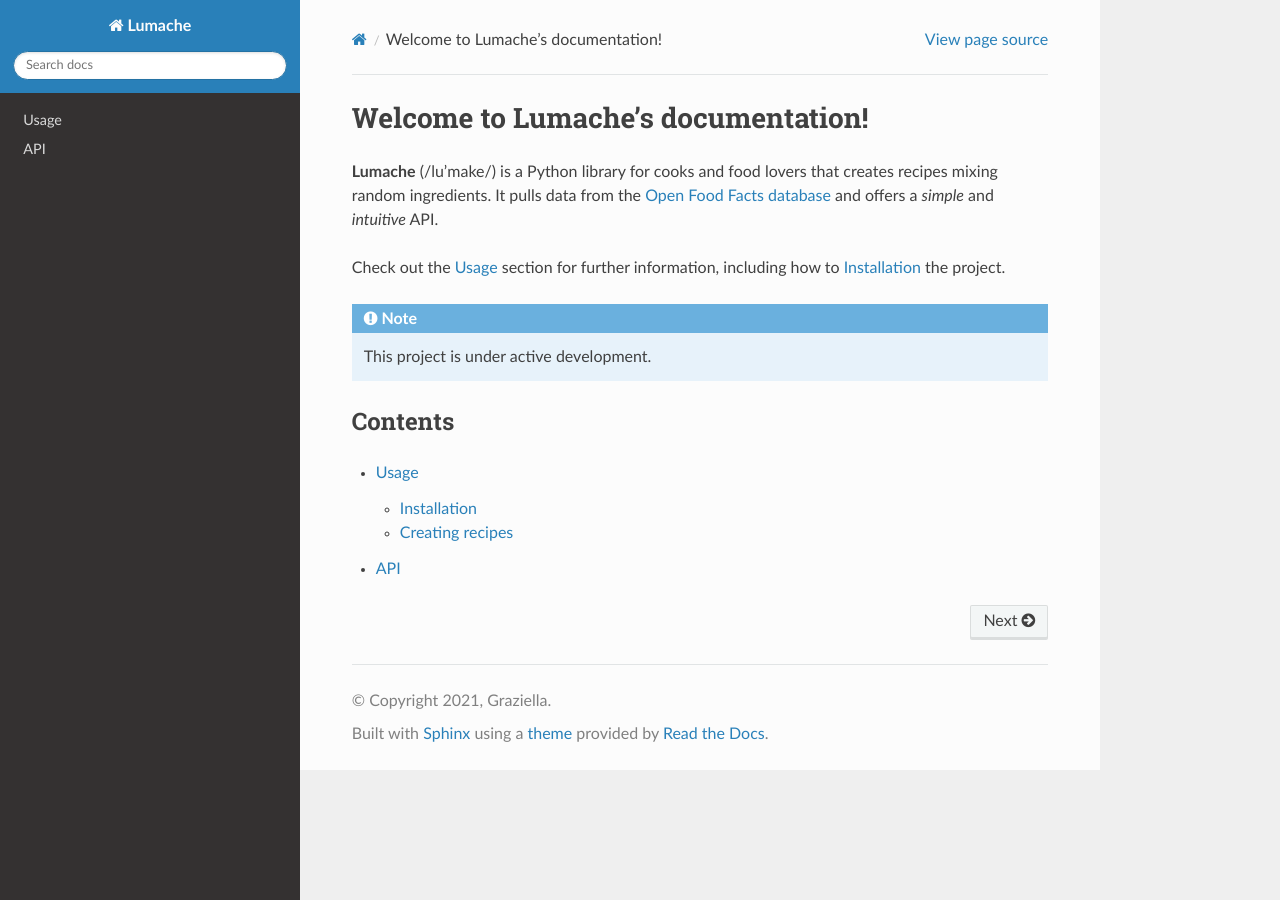
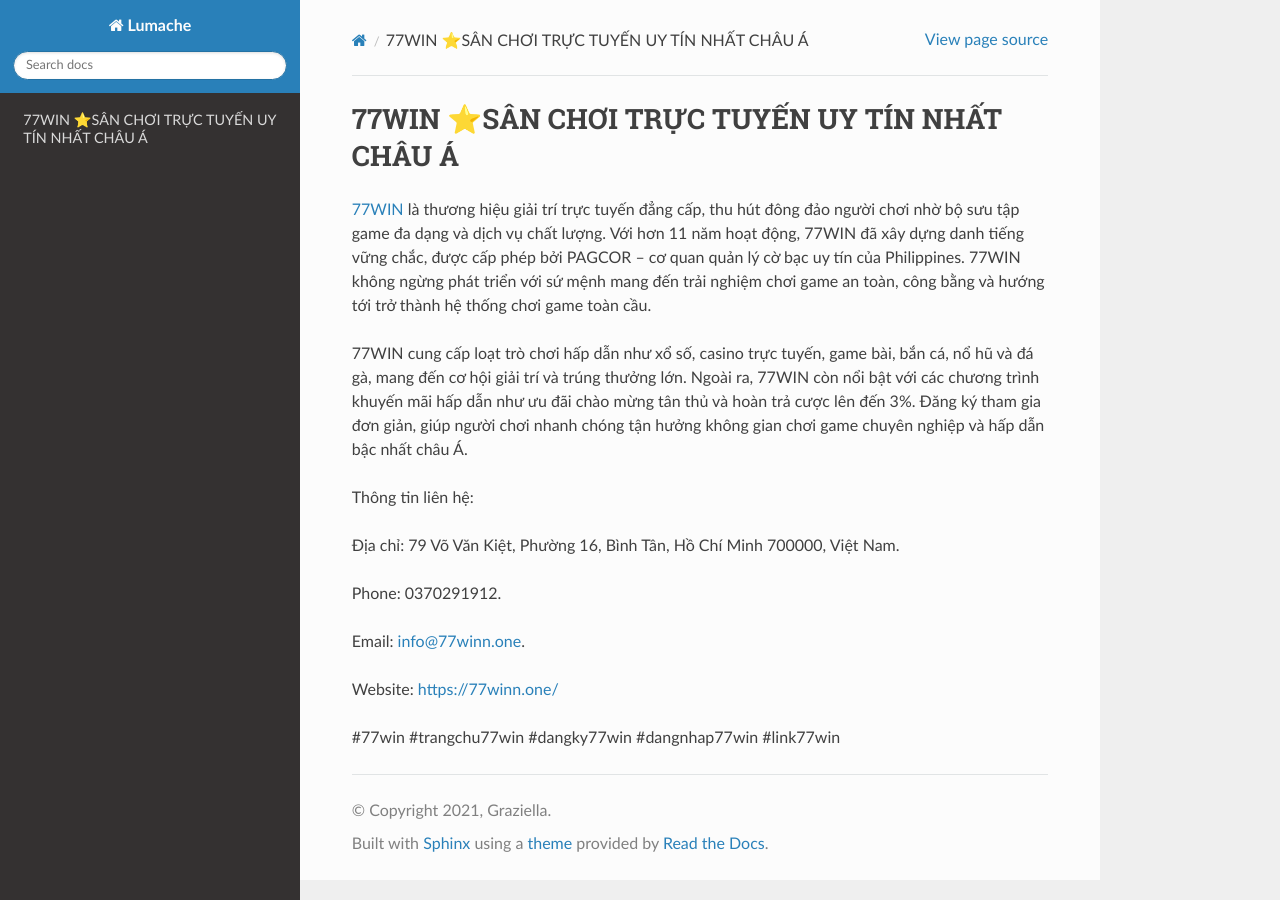
Before and after one commit to amaradasgupta3/77winnone, a Sphinx documentation site: the page built from docs/source/index.rst, in a window 1280 px wide. Built offline with Sphinx 7.4.7 and the Read the Docs theme 3.1.0, drawn with Linux system fonts in a browser that asks for light colours.

Commit message:
Update index.rst

```diff
--- a/docs/source/index.rst
+++ b/docs/source/index.rst
@@ -1,22 +1,18 @@
-Welcome to Lumache's documentation!
+77WIN ⭐️SÂN CHƠI TRỰC TUYẾN UY TÍN NHẤT CHÂU Á
 ===================================
 
-**Lumache** (/lu'make/) is a Python library for cooks and food lovers
-that creates recipes mixing random ingredients.
-It pulls data from the `Open Food Facts database <https://world.openfoodfacts.org/>`_
-and offers a *simple* and *intuitive* API.
+`77WIN <https://77winn.one/>`_ là thương hiệu giải trí trực tuyến đẳng cấp, thu hút đông đảo người chơi nhờ bộ sưu tập game đa dạng và dịch vụ chất lượng. Với hơn 11 năm hoạt động, 77WIN đã xây dựng danh tiếng vững chắc, được cấp phép bởi PAGCOR – cơ quan quản lý cờ bạc uy tín của Philippines. 77WIN không ngừng phát triển với sứ mệnh mang đến trải nghiệm chơi game an toàn, công bằng và hướng tới trở thành hệ thống chơi game toàn cầu.
 
-Check out the :doc:`usage` section for further information, including
-how to :ref:`installation` the project.
+77WIN cung cấp loạt trò chơi hấp dẫn như xổ số, casino trực tuyến, game bài, bắn cá, nổ hũ và đá gà, mang đến cơ hội giải trí và trúng thưởng lớn. Ngoài ra, 77WIN còn nổi bật với các chương trình khuyến mãi hấp dẫn như ưu đãi chào mừng tân thủ và hoàn trả cược lên đến 3%. Đăng ký tham gia đơn giản, giúp người chơi nhanh chóng tận hưởng không gian chơi game chuyên nghiệp và hấp dẫn bậc nhất châu Á.
 
-.. note::
+Thông tin liên hệ:
 
-   This project is under active development.
+Địa chỉ: 79 Võ Văn Kiệt, Phường 16, Bình Tân, Hồ Chí Minh 700000, Việt Nam.
 
-Contents
---------
+Phone: 0370291912.
 
-.. toctree::
+Email: info@77winn.one.
 
-   usage
-   api
+Website: https://77winn.one/
+
+#77win #trangchu77win #dangky77win #dangnhap77win #link77win
```
